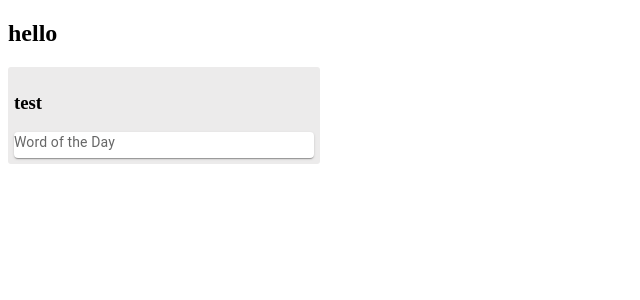
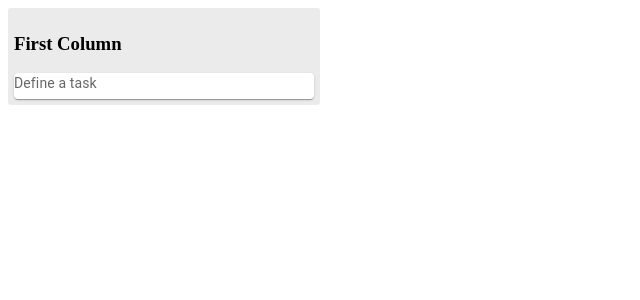
Before and after one commit to AlirezaEiji191379/ASD_Project_FrontEnd, a React (Create React App) app: page / in a window 1280 px wide. Shown: the top 300 px of the page, without its empty margins (0-640 px from the left). Built offline with nearby package versions, Linux system fonts and the light colour scheme.

Commit message:
Add Column Reducer

```diff
--- a/src/_components/App.js
+++ b/src/_components/App.js
@@ -1,12 +1,21 @@
 import Column from "./Column";
+import { connect } from "react-redux";
+import { Component } from "react";
 
-function App() {
-  return (
-    <div className="App">
-      <h2>hello</h2>
-      <Column title= "test"/>
-    </div>
-  );
+class App extends Component {
+  render(){
+    const columns = this.props.columns;
+    console.log(this.props.columns);
+    return (
+      <div className="App">
+        {columns && columns.map(column => <Column title={column.title} tasks= {column.tasks} />)}
+      </div>
+    );
+  }
 }
 
-export default App;
+const mapStateToProps = state => ({
+  columns: state.columns
+})
+
+export default connect(mapStateToProps)(App);
--- a/src/_components/Task.js
+++ b/src/_components/Task.js
@@ -7,7 +7,7 @@ const Task = () => {
         <Card sx={{ minWidth: 275 }}>
         {/* <CardContent> */}
           <Typography sx={{ fontSize: 14 }} color="text.secondary" gutterBottom>
-            Word of the Day
+            Define a task
           </Typography>
           {/* <Typography variant="h5" component="div">
             be{bull}nev{bull}o{bull}lent
--- /dev/null
+++ b/src/_reducers/ColumnReducer.js
@@ -0,0 +1,22 @@
+const initialState = [
+    {
+        title : "First Column",
+        id : "0",
+        tasks : [
+            {
+                id : 0,
+                text : "task"
+            }
+        ]
+    }
+]
+
+
+const ColumnReducer = (state = initialState, action) => {
+    switch(action.type){
+        default:
+            return state;
+    }
+}
+
+export default ColumnReducer;
--- a/src/_reducers/index.js
+++ b/src/_reducers/index.js
@@ -1,3 +1,6 @@
 import { combineReducers } from "redux";
+import ColumnReducer from "./ColumnReducer";
 
-export default combineReducers({});
+export default combineReducers({
+    columns: ColumnReducer
+});
--- a/src/_store/index.js
+++ b/src/_store/index.js
@@ -1,7 +1,6 @@
 import {createStore} from "redux";
+import rootReducer from "../_reducers"
 
-
-const reducer = () => {}
-const store = createStore(reducer);
+const store = createStore(rootReducer);
 
 export default store;
```
